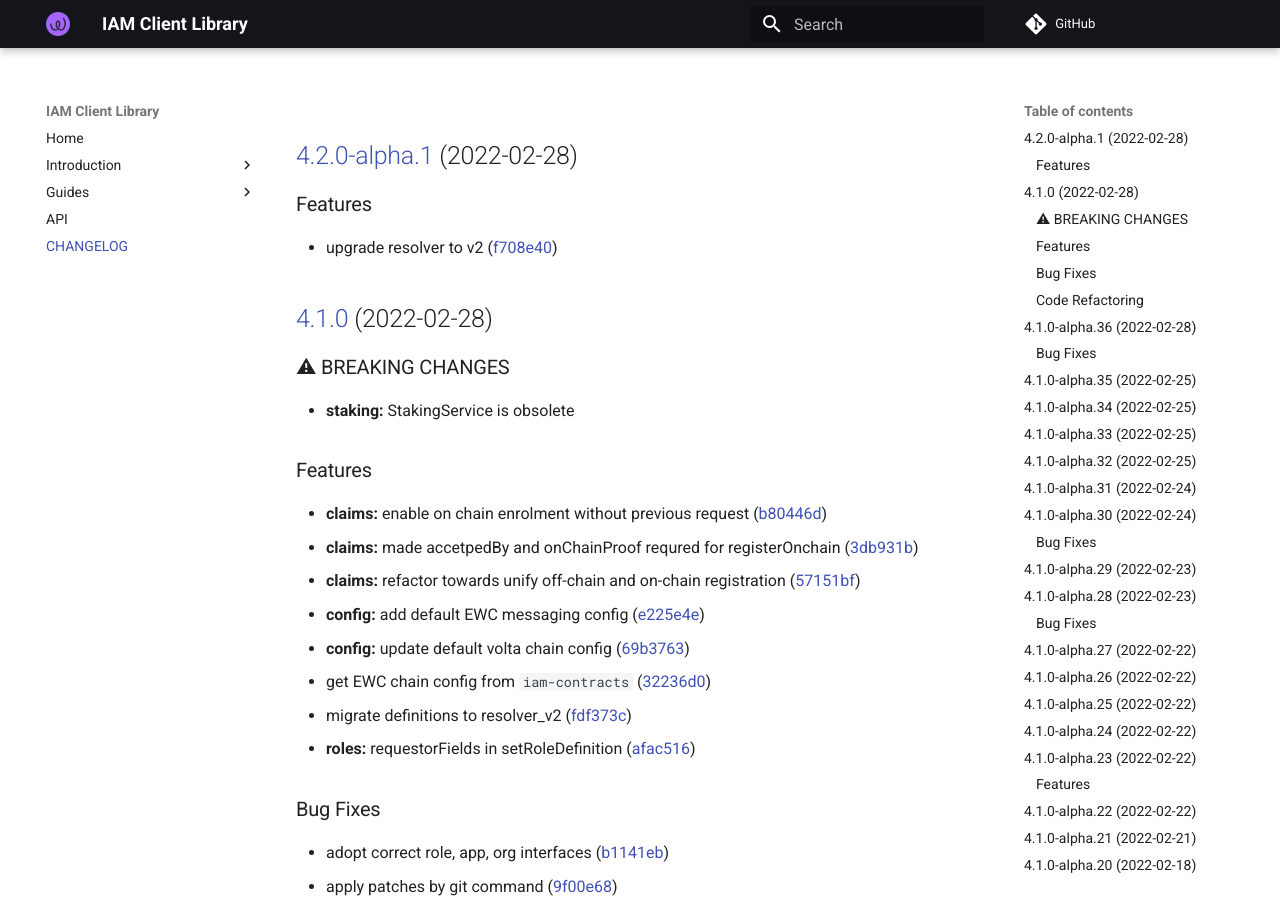
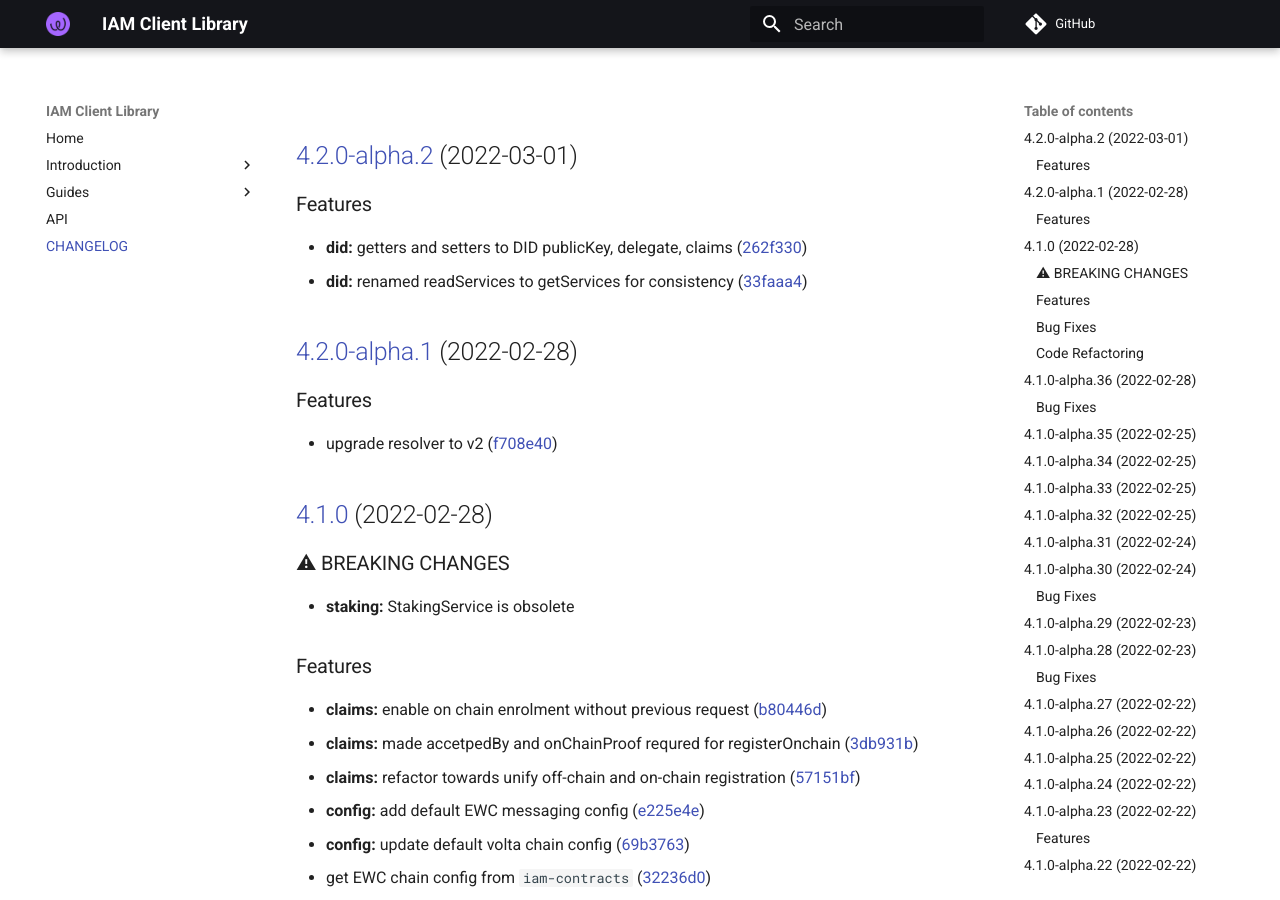
Before and after one commit to energywebfoundation/iam-client-lib, an MkDocs documentation site: the page built from docs/CHANGELOG.md, in a window 1280 px wide and 900 px high. Built offline with MkDocs 1.6.1 and Material for MkDocs 9.7.7, drawn with Linux system fonts in a browser that asks for light colours; comment, search, counter and statistics services are not loaded.

Commit message:
chore(release): 4.2.0-alpha.2 [skip ci]
## [4.2.0-alpha.2](https://github.com/energywebfoundation/iam-client-lib/compare/v4.2.0-alpha.1...v4.2.0-alpha.2) (2022-03-01)

### Features

* **did:** getters and setters to DID publicKey, delegate, claims ([262f330](https://github.com/energywebfoundation/iam-client-lib/commit/262f330dfb37f49d3b5e088d75834c549f9cb9d2))
* **did:** renamed readServices to getServices for consistency ([33faaa4](https://github.com/energywebfoundation/iam-client-lib/commit/33faaa475111404501d897c06c8561b51b70eb51))

```diff
--- a/docs/CHANGELOG.md
+++ b/docs/CHANGELOG.md
@@ -1,3 +1,11 @@
+## [4.2.0-alpha.2](https://github.com/energywebfoundation/iam-client-lib/compare/v4.2.0-alpha.1...v4.2.0-alpha.2) (2022-03-01)
+
+
+### Features
+
+* **did:** getters and setters to DID publicKey, delegate, claims ([262f330](https://github.com/energywebfoundation/iam-client-lib/commit/262f330dfb37f49d3b5e088d75834c549f9cb9d2))
+* **did:** renamed readServices to getServices for consistency ([33faaa4](https://github.com/energywebfoundation/iam-client-lib/commit/33faaa475111404501d897c06c8561b51b70eb51))
+
 ## [4.2.0-alpha.1](https://github.com/energywebfoundation/iam-client-lib/compare/v4.1.0...v4.2.0-alpha.1) (2022-02-28)
 
 
--- a/package.json
+++ b/package.json
@@ -1,6 +1,6 @@
 {
   "name": "iam-client-lib",
-  "version": "4.2.0-alpha.1",
+  "version": "4.2.0-alpha.2",
   "description": "Library for Decentralized Identity and Access Management",
   "main": "dist/index.js",
   "module": "dist/index.esm.js",
```
